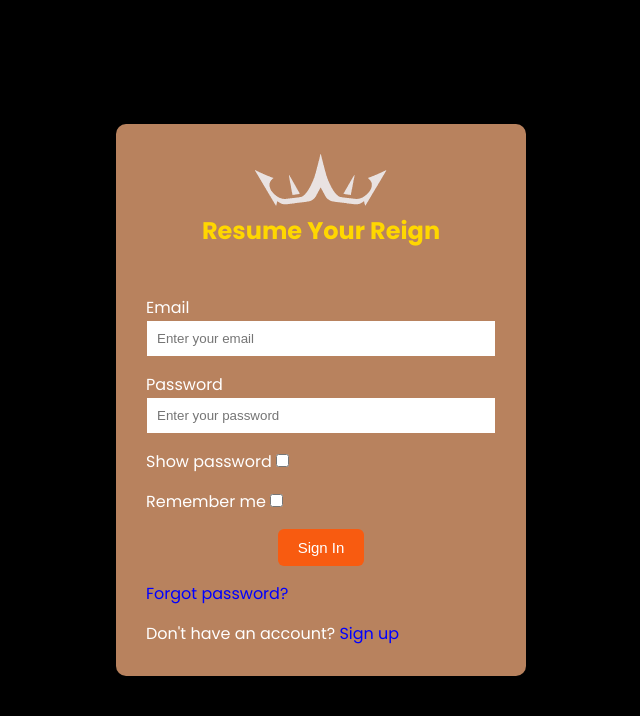
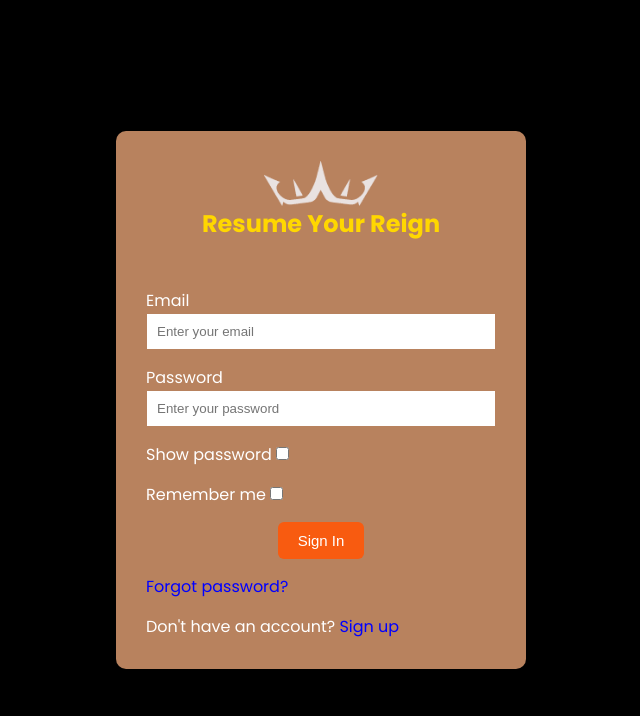
Before and after one commit to Emogy-reunion/E-commerce_app, a Flask app: page /login in a window 1280 px wide. Shown: the part 50-766 px from the top of the page, without its empty margins (319-959 px from the left). Run offline with Flask 3, Linux system fonts and the light colour scheme.

Commit message:
style the logo

```diff
--- a/static/css/login.css
+++ b/static/css/login.css
@@ -26,6 +26,16 @@ body {
 	align-items: center;
 	background-color: #b8825e;
 	border-radius: 10px;
+}
+
+#crown {
+	width: 114px;
+	height: 45px;
+}
+
+#crown img {
+	width: 100%;
+	height: 100%;
 }
 
 #container h2 {
```
